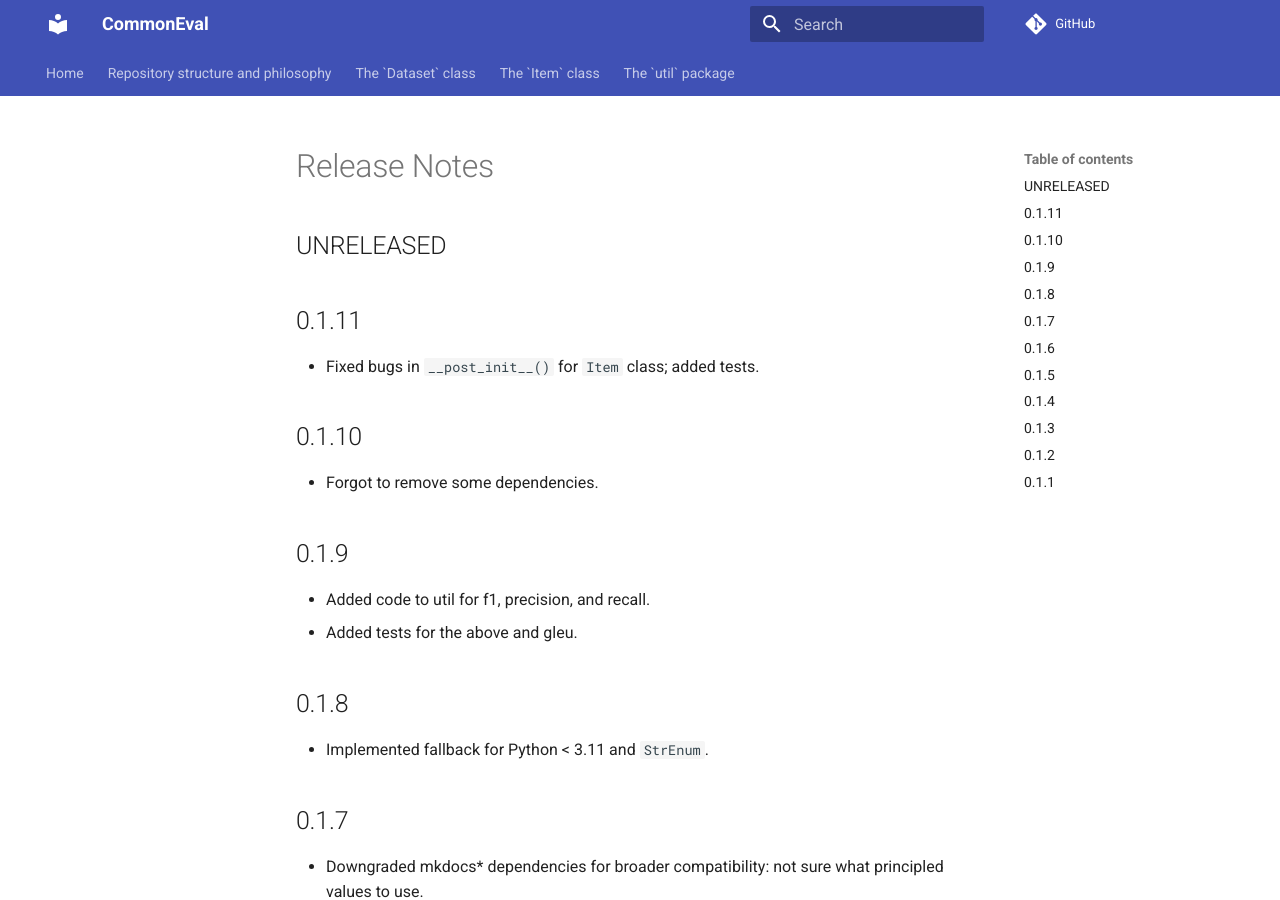
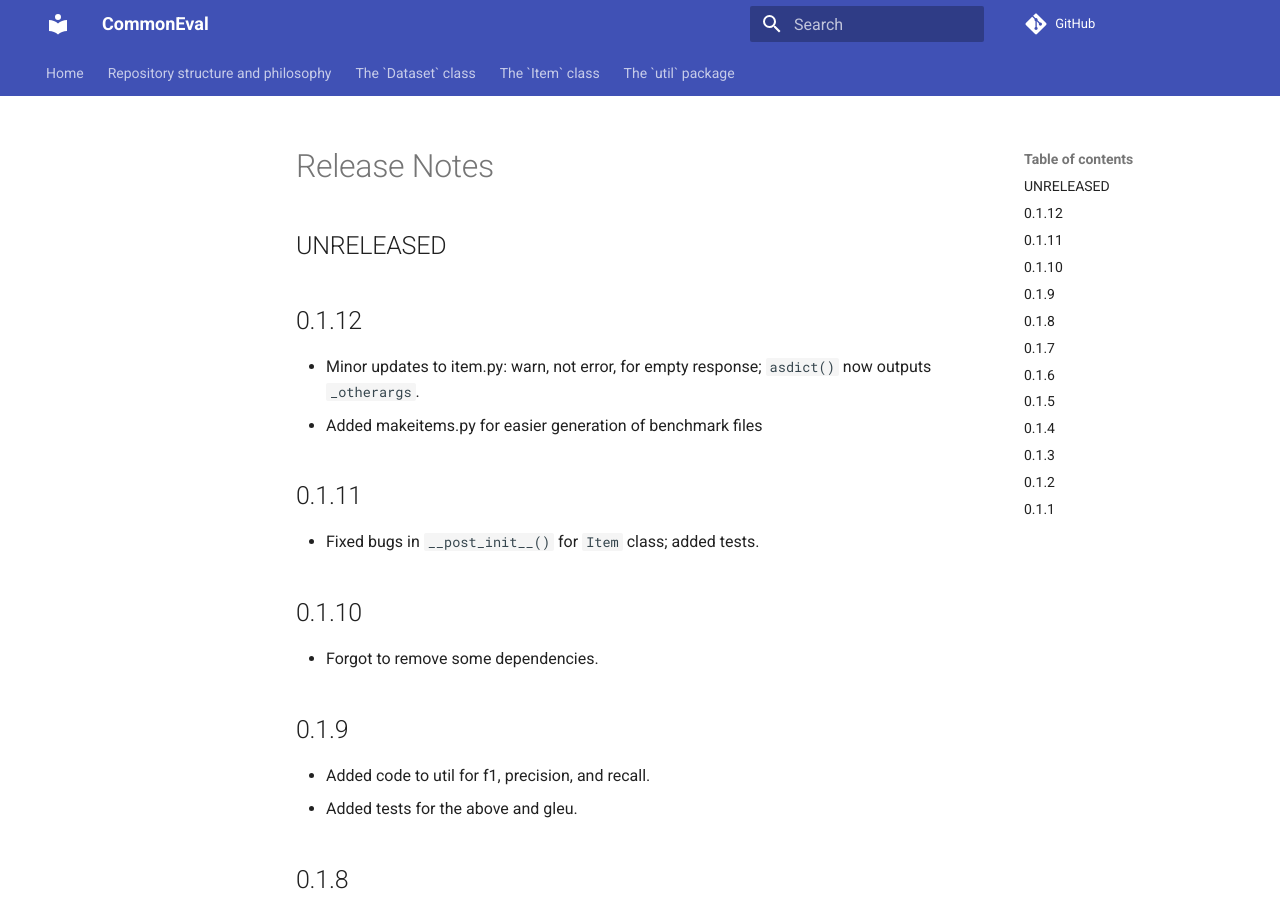
Before and after one commit to Clear-Bible/CommonEval, an MkDocs documentation site: the page built from docs/ReleaseNotes.md, in a window 1280 px wide and 900 px high. Built offline with MkDocs 1.6.1 and Material for MkDocs 9.7.7, drawn with Linux system fonts in a browser that asks for light colours; comment, search, counter and statistics services are not loaded.

Commit message:
v 0.1.12

```diff
--- a/docs/ReleaseNotes.md
+++ b/docs/ReleaseNotes.md
@@ -1,6 +1,13 @@
 # Release Notes
 
 ## UNRELEASED
+
+## 0.1.12
+
+- Minor updates to item.py: warn, not error, for empty response;
+  `asdict()` now outputs `_otherargs`.
+- Added makeitems.py for easier generation of benchmark files
+
 
 ## 0.1.11
 
--- a/pyproject.toml
+++ b/pyproject.toml
@@ -1,6 +1,6 @@
 [project]
 name = "commoneval"
-version = "0.1.11"
+version = "0.1.12"
 description = ""
 authors = [
     {name = "Sean Boisen",email = "sean.boisen@biblica.com"}
```
